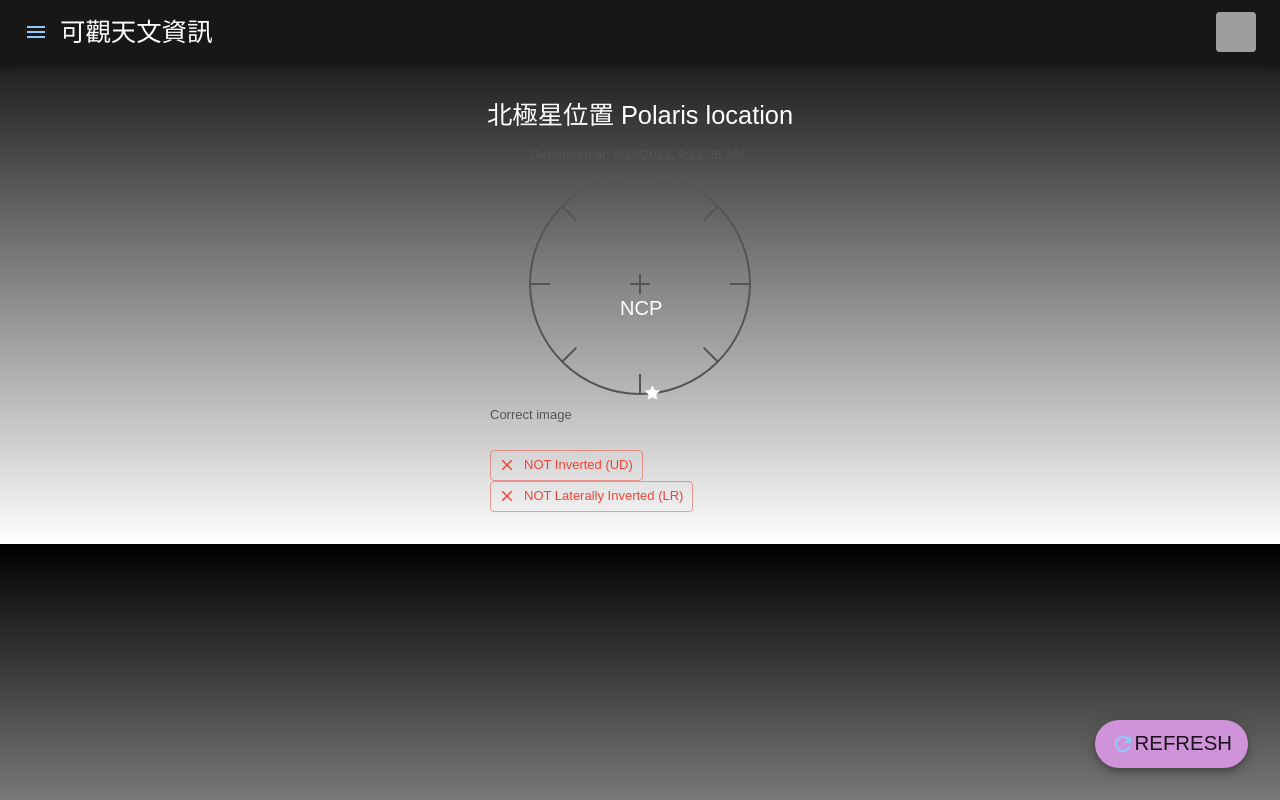
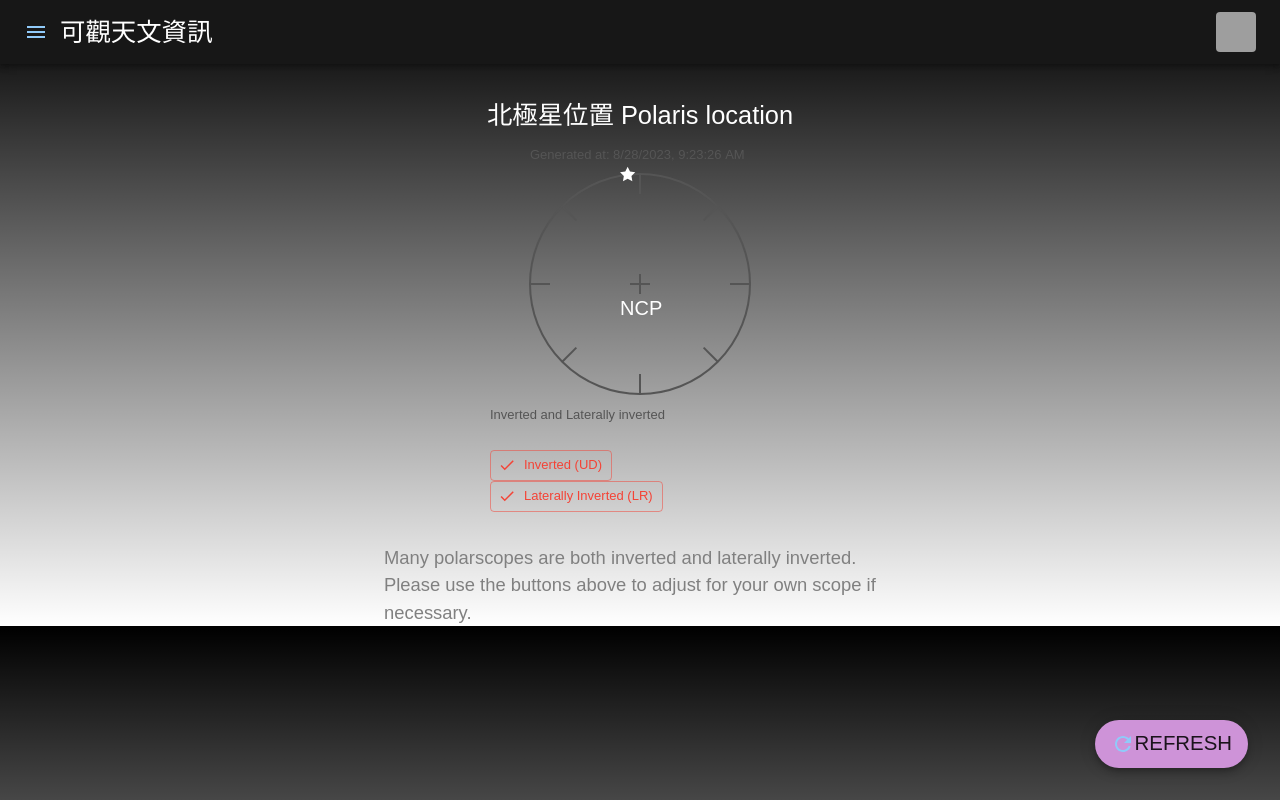
Before and after one commit to ct-chu/astroInfo, a Next.js app: page /pole in a window 1280 px wide. Built offline with nearby package versions, Linux system fonts and the light colour scheme; grey boxes are pictures that could not be loaded; a web font is replaced by a local one.

Commit message:
make inverted view default for pole

```diff
--- a/src/app/pole/page.js
+++ b/src/app/pole/page.js
@@ -212,11 +212,11 @@ const DrawPole = () => {
   const last = calculateLST()
   const angle = polarisAngle(last) *0.0174533
   const graphTime = new Date().toLocaleString()
-  const [inversion, setInversion] = useState(false)
-  const [lateralInversion, setLateralInversion] = useState(false)
+  const [inversion, setInversion] = useState(true)
+  const [lateralInversion, setLateralInversion] = useState(true)
   const [polX, setPolX] = useState(0)
   const [polY, setPolY] = useState(0)
-  const [graphOrient, setGraphOrient] = useState("Correct image")
+  const [graphOrient, setGraphOrient] = useState("Inverted and Laterally inverted")
 
   const changeInversion = () => {
     setInversion(!inversion)
@@ -322,17 +322,19 @@ export default function Pole() {
       <Box sx={{ height: "2rem" }} />
 
       <Grid item>
-
-          <Typography variant="sectionTitle">
-            北極星位置 Polaris location
-            <br />
-          </Typography>
-
-
+        <Typography variant="sectionTitle">
+          北極星位置 Polaris location
+          <br />
+        </Typography>
         </Grid>
       <DrawPole />
       <Box sx={{ height: "2rem" }} />
-
+      <Grid item sx={{width: 0.8}}>
+        <Typography variant="small">
+          Many polarscopes are both inverted and laterally inverted. Please use the buttons above to adjust for your own scope if necessary.
+          <br />
+        </Typography>
+      </Grid>
     </Grid>
   );
 }
```
